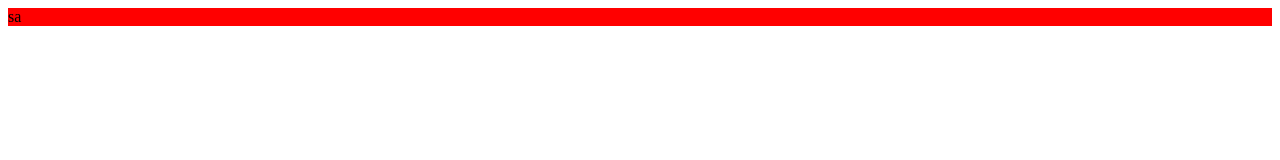
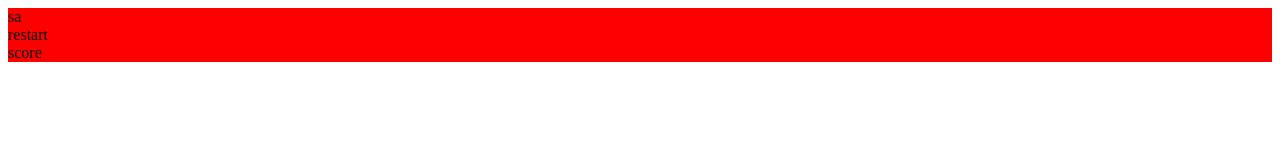
Before and after one commit to Sajitha94/task-03-flipCards, a plain HTML site: page index.html in a window 1280 px wide. Drawn offline with Linux system fonts and the light colour scheme.

Commit message:
2nd push

```diff
--- a/index.html
+++ b/index.html
@@ -8,6 +8,8 @@
 </head>
 <body>
     <div class="caintainer">sa</div>
+    <div class="caintainer">restart</div>
+    <div class="caintainer">score</div>
 
     <script src="script.js"></script>
 </body>
```
